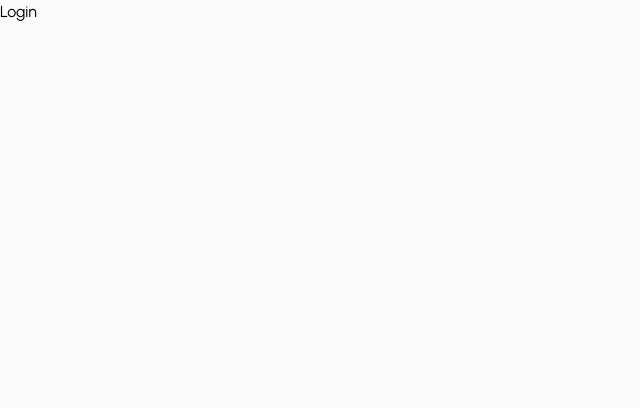
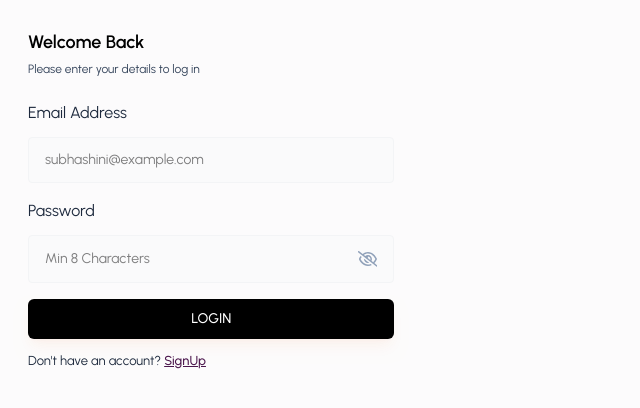
Before and after one commit to Subhashini-K/PrepMate-Frontend, a React (Vite) app: page /login in a window 1280 px wide. Shown: the top 408 px of the page, without its empty margins (0-640 px from the left). Built offline with nearby package versions, Linux system fonts and the light colour scheme; a web font is replaced by a local one.

Commit message:
built login popUp form UI

```diff
--- /dev/null
+++ b/src/components/Inputs/Input.jsx
@@ -0,0 +1,47 @@
+import React, { useState } from 'react';
+import {FaRegEye, FaRegEyeSlash } from "react-icons/fa6"
+
+const Input = ( {value, onChange, label, placeholder, type}) => {
+    const [showPassword, setShowPassword] = useState(false);
+
+    const toggleShowPassword = () => {
+        setShowPassword(!showPassword);
+    };
+
+  return <div>
+    <label className='text=[13px] text-slate-800'>
+        {label}
+    </label>
+    <div className='input-box' outline-fff>
+        <input
+          type={
+            type == "password" ? (showPassword ? "text" : "password") : type
+          }
+          placeholder= {placeholder}
+          className='w-full bg-transparent outline-none'
+          value={value}
+          onChange={(e) => onChange(e)}
+          />
+
+          {type === "password" && (
+            <>
+            {showPassword ? (
+                <FaRegEye
+                 size = {22}
+                 className='text-primary cursor-pointer'
+                 onClick={() => toggleShowPassword()}
+                 />
+            ) : (
+                <FaRegEyeSlash
+                size = {22}
+                className='text-slate-400 cursor-pointer'
+                onClick={() => toggleShowPassword()}
+                />
+            )}
+            </>
+          )  }
+    </div>
+  </div>;
+}
+
+export default Input
--- a/src/components/Modal.jsx
+++ b/src/components/Modal.jsx
@@ -1,7 +1,9 @@
-import React from 'react'
+import React from 'react';
 
 const Modal = ({
   children, isOpen, onClose, title, hideHeader}) => {
+    if(!isOpen) return null;
+
   return <div className='fixed inset-0 z-50 flex justify-center items-center w-full h-full bg-black/40'>
     {/* Modal Content */}
     <div
--- a/src/index.css
+++ b/src/index.css
@@ -4,7 +4,7 @@
 @theme {
   --font-display: "Urbanist", sans-serif;
   --breakpoint-3xl: 1920px;
-  --color-primary: #FF9324;
+  --color-primary: #DD88CF;
 }
 
 @layer base {
--- a/src/pages/Auth/Login.jsx
+++ b/src/pages/Auth/Login.jsx
@@ -1,9 +1,63 @@
-import React from 'react'
+import React, { useState } from 'react';
+import { useNavigate } from 'react-router-dom';
+import Input from '../../components/Inputs/Input';
 
 const Login = (setCurrentPage) => {
-  return (
-    <div>Login</div>
-  )
+  const [email,setEmail] = useState("");
+  const [password,setPassword] = useState("");
+  const [error,setError] = useState(null);
+
+  const navigate = useNavigate();
+
+  //Handle login form submit
+  const handleLogin = async(e) =>{
+    e.preventDefault();
+  }
+  return <div className='w-[90vw] md:w-[33vw] p-7 flex flex-col justify-center'>
+    <h3 className='text-lg font-semibold text-black'>
+      Welcome Back
+    </h3>
+    <p className='text-xs text-slate-700 mt-[5px] mb-6'>
+      Please enter your details to log in
+    </p>
+
+    <form onSubmit={handleLogin}>
+       <Input
+         value={email}
+         onChange = {({ target }) => setEmail(target.value)}
+         label = "Email Address"
+         placeholder = "subhashini@example.com"
+         type = "text"
+         />
+
+         <Input
+         value = {password}
+         onChange={({ target}) =>  setPassword(target.value)}
+         label="Password"
+         placeholder="Min 8 Characters"
+         type="password"
+         />
+
+         {error && <p className='text-red-500 text-xs pb-2.5'>{error}</p>}
+
+         <button type="submit" className='btn-primary hover:bg-[#4B164C]'>
+          LOGIN
+         </button>
+
+         <p className='text-[13px] text-slate-800 mt-3'>
+          Don't have an account?{" "}
+           <button
+            className='font-medium text-[#4B164C] underline cursor-pointer'
+            onClick={()=>{
+              setCurrentPage("signup");
+            }}
+            >
+              SignUp
+            </button>
+         </p>
+    </form>
+  </div>;
+
 }
 
 export default Login
```
